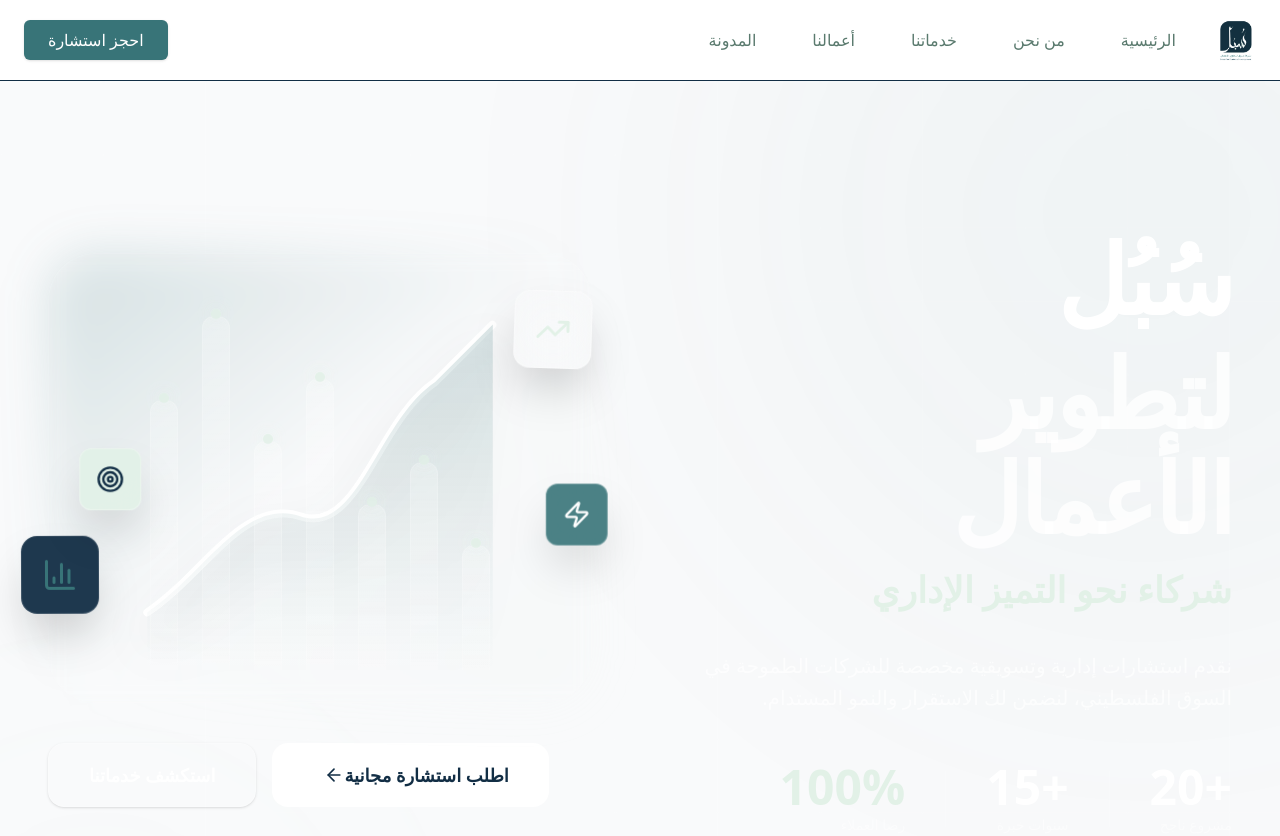
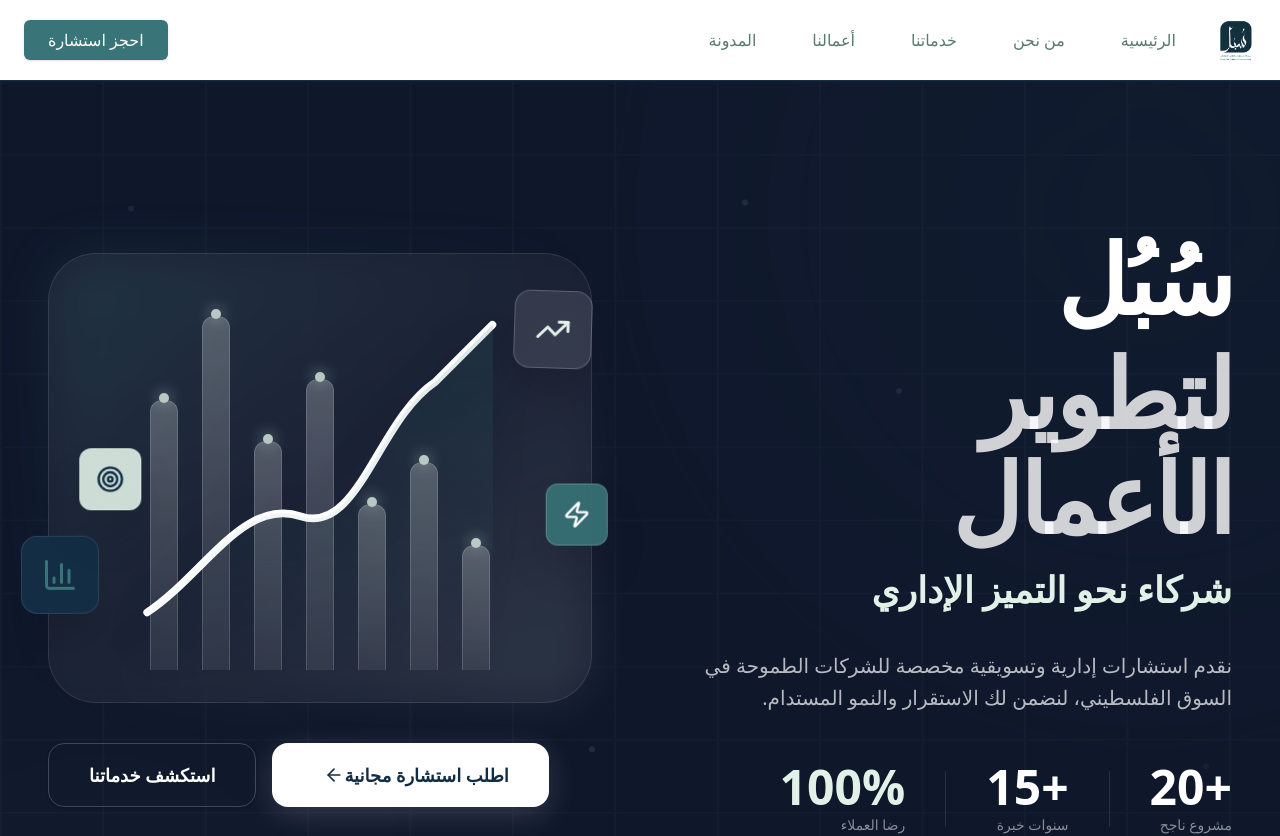
Before and after one commit to Abdelrahman-Abuhelal/Sobol-Website, a Next.js app: page / in a window 1280 px wide. Shown: the top 836 px of the page. Built offline with nearby package versions, Linux system fonts and the light colour scheme.

Commit message:
fix(hero): change background from white to dark slate

```diff
--- a/components/home/HeroSection.tsx
+++ b/components/home/HeroSection.tsx
@@ -8,7 +8,7 @@ import { ArrowLeft, BarChart3, TrendingUp, Sparkles, Target, Zap } from "lucide-
 export function HeroSection() {
     return (
         <section
-            className="relative w-full overflow-hidden bg-gray-50 pt-24 pb-28 md:pt-36 md:pb-40"
+            className="relative w-full overflow-hidden bg-slate-900 pt-24 pb-28 md:pt-36 md:pb-40"
             aria-label="القسم الرئيسي"
         >
             {/* Enhanced Background Elements */}
```
